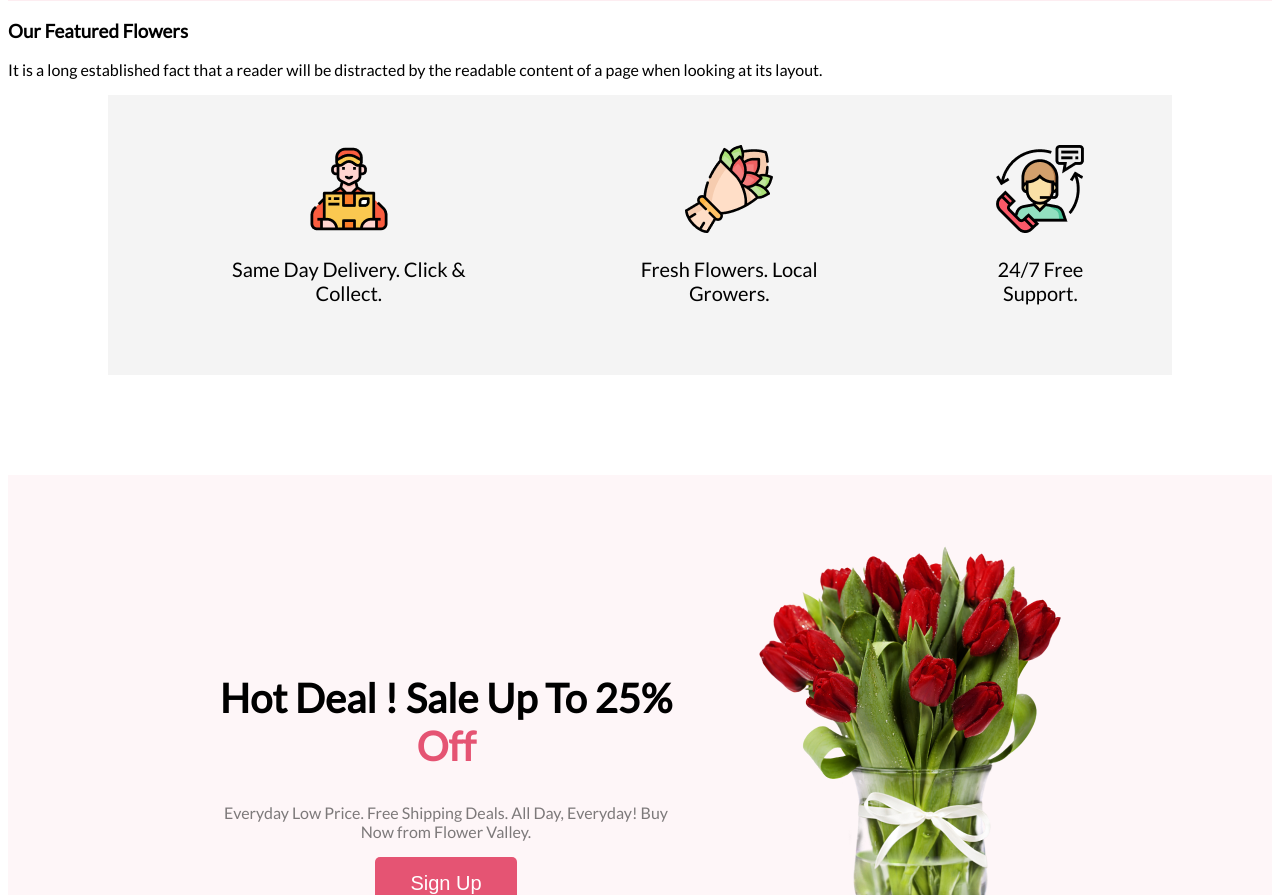
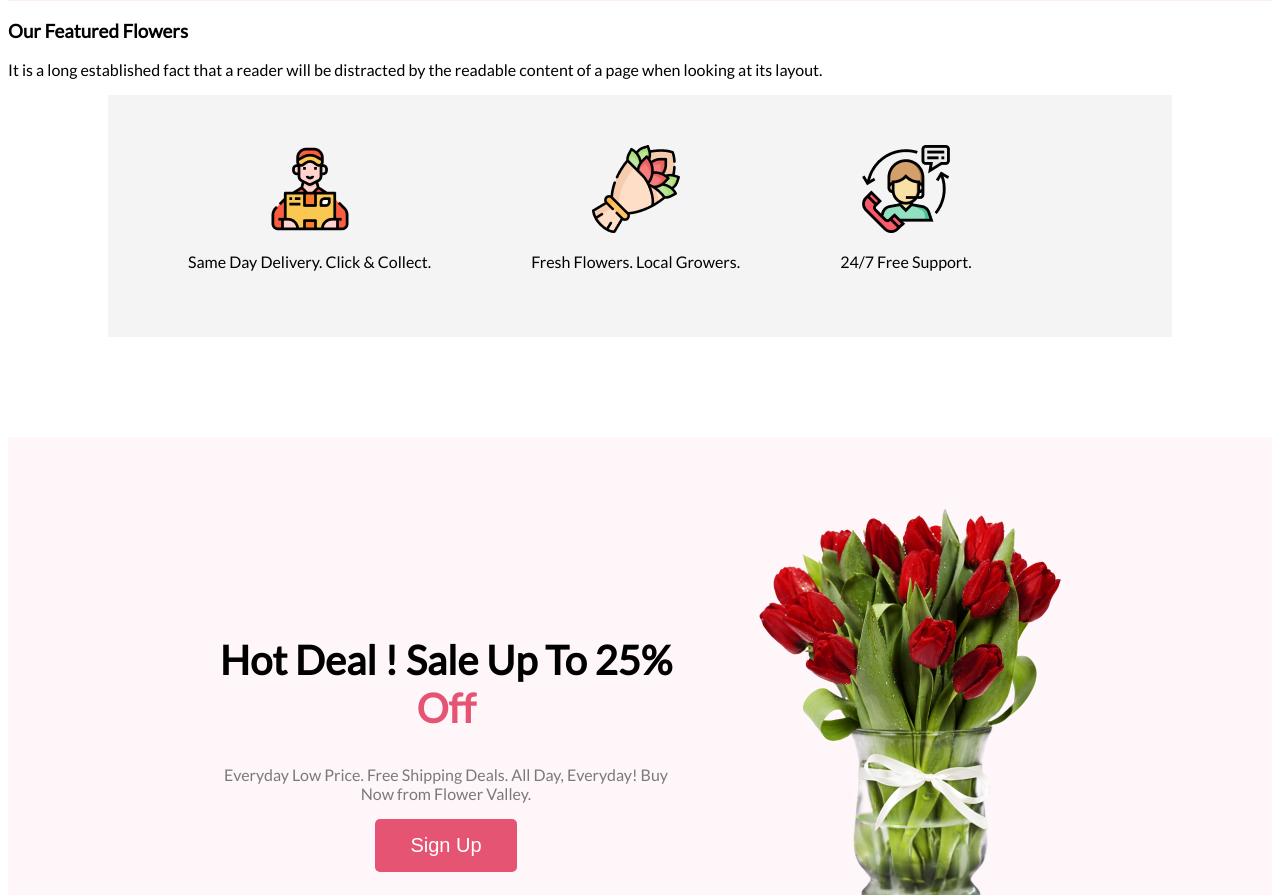
Before and after one commit to jbjzeehad/online-flower-shop, a plain HTML site: page index.html in a window 1280 px wide. Shown: the part 810-1705 px from the top of the page. Drawn offline with Linux system fonts and the light colour scheme.

Commit message:
text size

```diff
--- a/style.css
+++ b/style.css
@@ -48,13 +48,13 @@ body {
     display: flex;
     margin-left: 100px;
     margin-right: 100px;
-    padding-left: 40px;
+    padding-left: 30px;
 }
 
 .sup-cont {
     text-align: center;
     padding: 50px;
-    font-size: 20px;
+
 
 }
 
```
